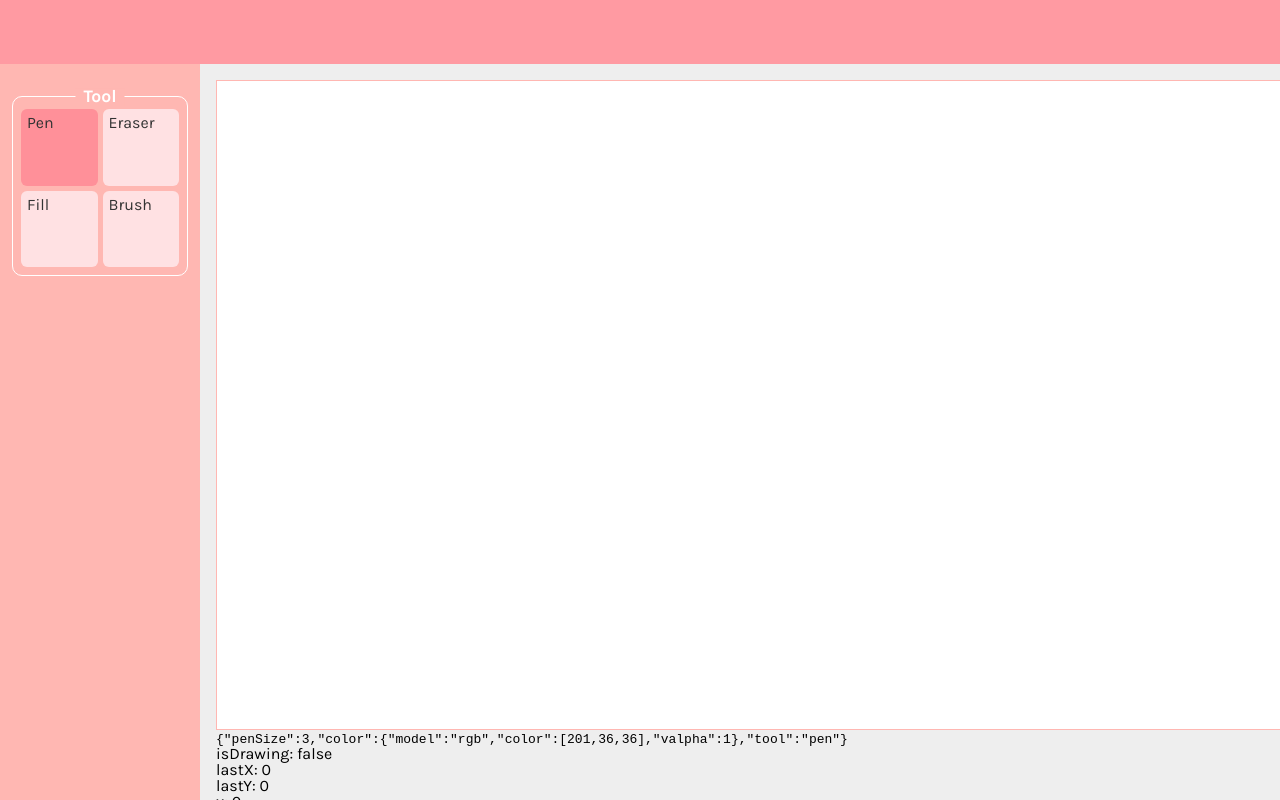
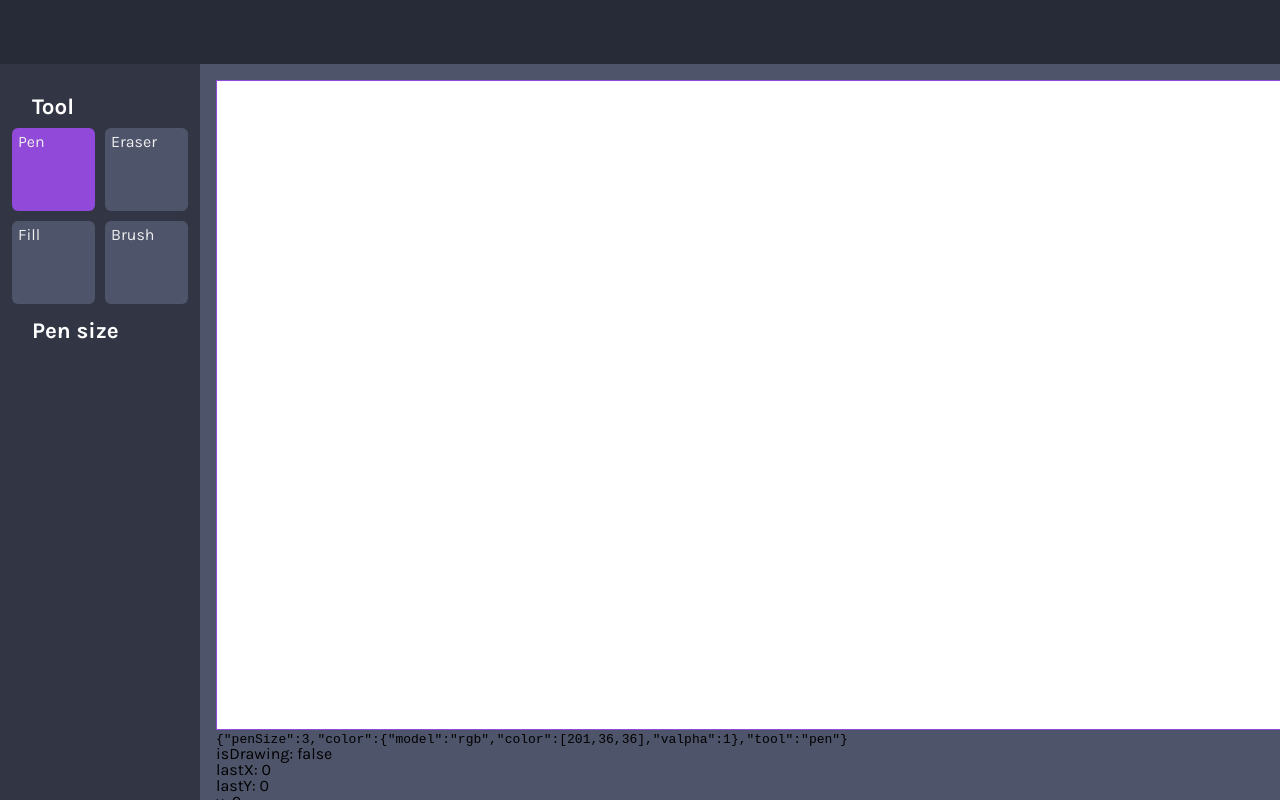
Before and after one commit to simon-martineau/openpaint, a React (Create React App) app: page / in a window 1280 px wide. Built offline with nearby package versions, Linux system fonts and the light colour scheme.

Commit message:
Redesign

```diff
--- a/package.json
+++ b/package.json
@@ -4,6 +4,7 @@
   "private": true,
   "dependencies": {
     "@jest/types": "^27.5.1",
+    "@mui/material": "^5.6.2",
     "@testing-library/jest-dom": "^5.16.4",
     "@testing-library/react": "^13.1.1",
     "@testing-library/user-event": "^13.5.0",
--- a/src/components/PaintBar/PaintBar.tsx
+++ b/src/components/PaintBar/PaintBar.tsx
@@ -1,5 +1,6 @@
 import { CSSProperties } from "react";
 import styled from "styled-components";
+import PensizeSelection from "./PensizeSelection";
 import ToolSelection from "./ToolSelection";
 
 interface PaintBarProps {
@@ -9,6 +10,7 @@ interface PaintBarProps {
 const StyledPaintBar = styled.div`
   background-color: ${(props) => props.theme.paintbar.background};
   display: flex;
+  gap: 16px;
   flex-direction: column;
   padding: 32px 12px;
 `;
@@ -17,6 +19,7 @@ const PaintBar = ({ style }: PaintBarProps) => {
   return (
     <StyledPaintBar style={{ ...style }}>
       <ToolSelection />
+      <PensizeSelection />
     </StyledPaintBar>
   );
 };
--- a/src/components/PaintBar/PaintBarSection/PaintBarSection.tsx
+++ b/src/components/PaintBar/PaintBarSection/PaintBarSection.tsx
@@ -2,23 +2,19 @@ import styled from "styled-components";
 import { ParentComponentProps, StylableComponentProps } from "../../../types";
 
 const StyledPaintBarSection = styled.div`
-  padding: 8px;
-  padding-top: 12px;
-  border: 1px solid ${(props) => props.theme.paintbar.sectionBorder};
+  padding-top: 32px;
   border-radius: 10px;
   position: relative;
 `;
 
 const StyledPaintBarSectionTitle = styled.div`
   position: absolute;
-  background-color: ${(props) => props.theme.paintbar.background};
+  left: 12px;
+  top: 0px;
   color: ${(props) => props.theme.paintbar.sectionBorder};
   padding: 0 8px;
-  left: 50%;
-  top: 0;
-  transform: translate(-50%, -50%);
   user-select: none;
-  font-size: 1.1em;
+  font-size: 1.4em;
   font-weight: bold;
 `;
 
--- /dev/null
+++ b/src/components/PaintBar/PensizeSelection/PensizeSelection.tsx
@@ -0,0 +1,8 @@
+import { Slider } from "@mui/material";
+import PaintBarSection from "../PaintBarSection";
+
+const PensizeSelection = () => {
+  return <PaintBarSection title="Pen size"></PaintBarSection>;
+};
+
+export default PensizeSelection;
--- /dev/null
+++ b/src/components/PaintBar/PensizeSelection/index.ts
@@ -0,0 +1 @@
+export { default } from "./PensizeSelection";
--- a/src/components/PaintBar/ToolSelection/ToolSelection.tsx
+++ b/src/components/PaintBar/ToolSelection/ToolSelection.tsx
@@ -7,7 +7,7 @@ import ToggleButton from "../ToggleButton";
 const StyledToolButtonGroup = styled(ButtonGroup)`
   display: grid;
   grid-template-columns: 1fr 1fr;
-  grid-gap: 5px;
+  grid-gap: 10px;
 `;
 
 const StyledToggleButton = styled(ToggleButton)`
--- a/src/theme.ts
+++ b/src/theme.ts
@@ -13,17 +13,17 @@ export type OpenPaintTheme = {
 };
 
 export const pastelTheme: OpenPaintTheme = {
-  background: "#eee",
-  toolbar: "#FF9AA2",
-  highlight: "#ff9099",
-  neutral: "#ffe1e3",
+  background: "#4E546A",
+  toolbar: "#272A37",
+  highlight: "#9149D9",
+  neutral: "#4E546A",
   paintbar: {
-    background: "#FFB7B2",
+    background: "#323644",
     sectionBackground: "#eee",
     sectionBorder: "#fff",
   },
-  canvasBorder: "1px solid #FFB7B2",
-  text: "#333",
+  canvasBorder: "1px solid #9149D9",
+  text: "#eee",
 };
 
 // The default export is the default theme
```
Also changed, not shown: 2 other files (tests, documents, lock files or other folders).
